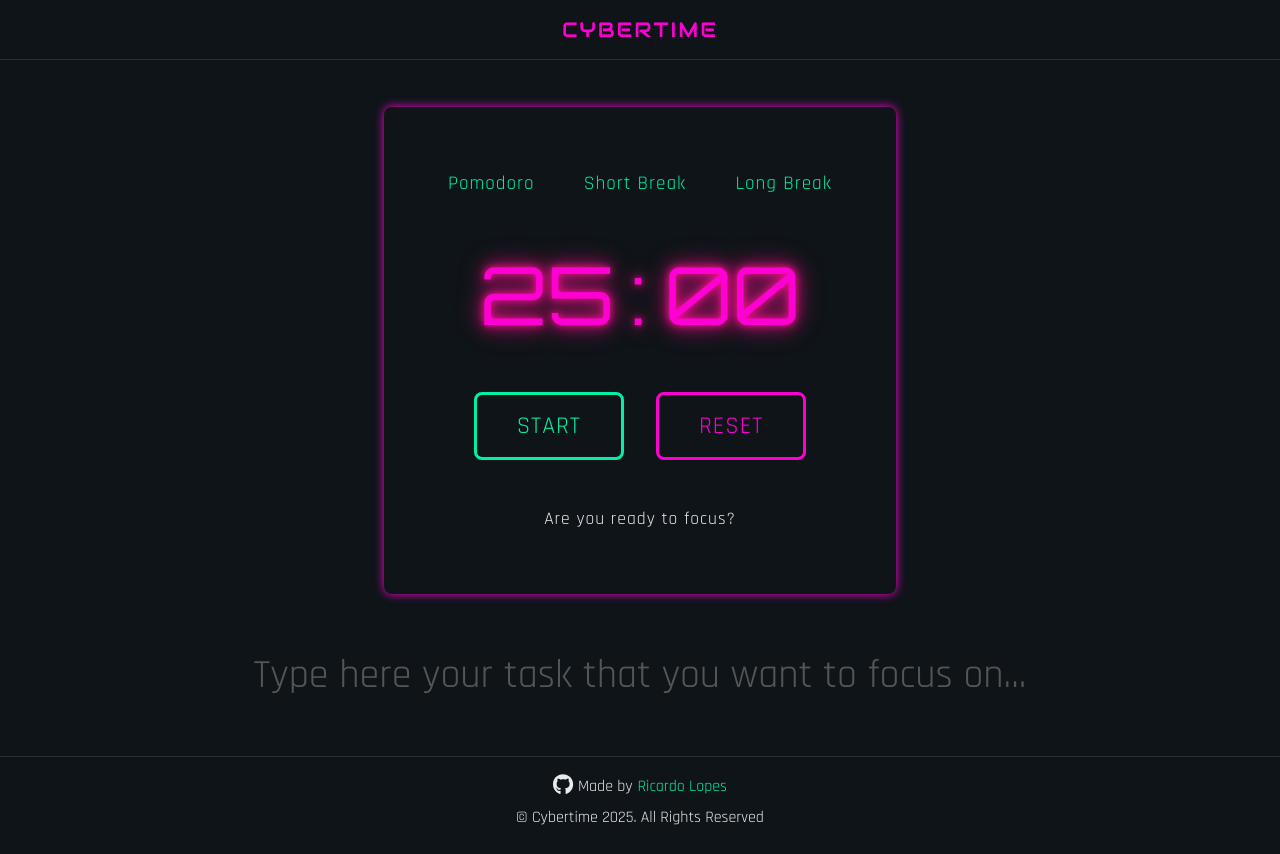
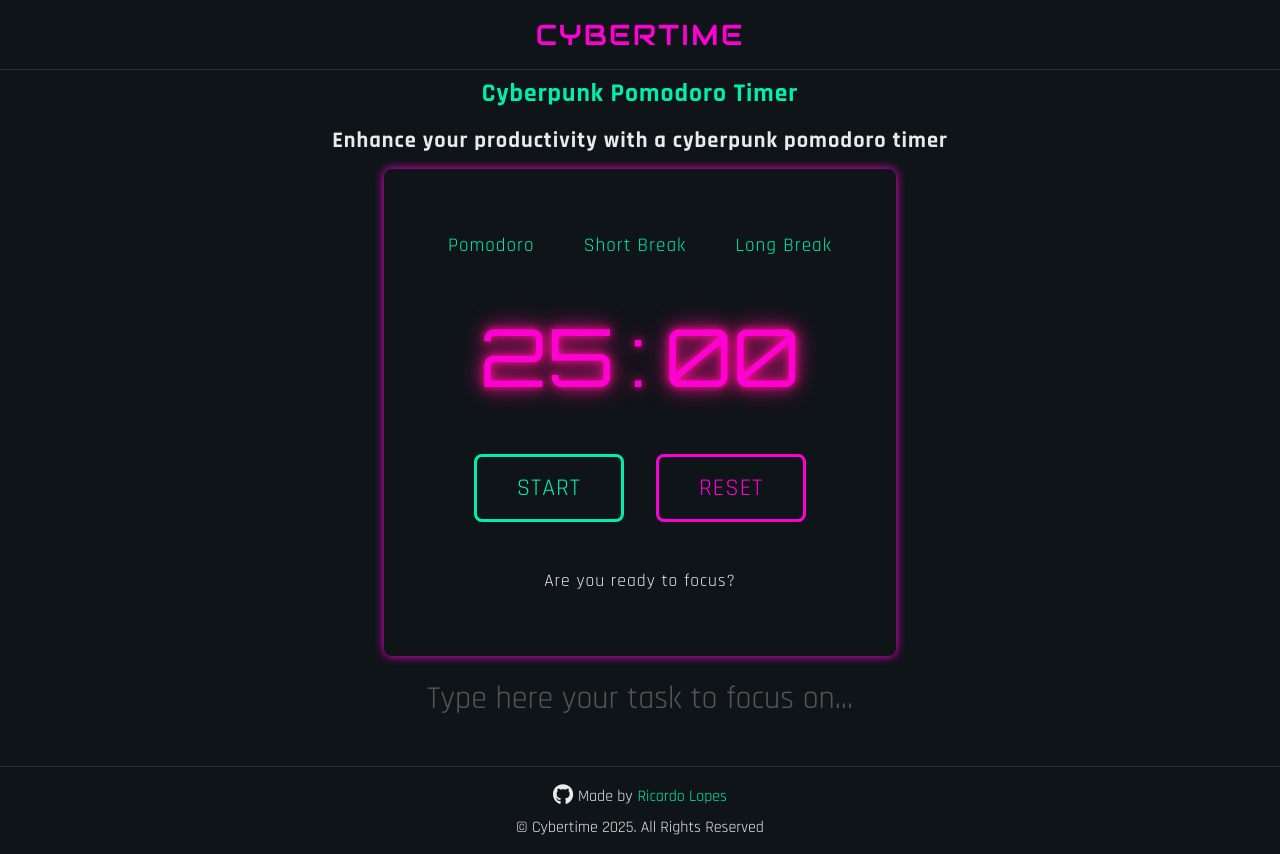
Before and after one commit to RicardoLopesFV/cybertime-app, a React (Vite) app: page / in a window 1280 px wide. Built offline with nearby package versions, Linux system fonts and the light colour scheme.

Commit message:
added component Title, layout fixes

```diff
--- a/src/App.tsx
+++ b/src/App.tsx
@@ -2,12 +2,14 @@ import { Footer } from "./components/Footer"
 import { Header } from "./components/Header"
 import { PomodoroTimer } from "./components/PomodoroTimer"
 import { Task } from "./components/Task"
+import { Title } from "./components/Title"
 
 function App() {
   return (
     <>
       <Header />
       <main>
+        <Title />
         <PomodoroTimer />
         <Task />
       </main>
--- a/src/components/Header/styles.ts
+++ b/src/components/Header/styles.ts
@@ -17,6 +17,6 @@ export const Title = styled.h1`
   font-weight: normal;
   letter-spacing: 2px;
   color: ${({ theme }) => theme.neonPink};
-  font-size: 1.3rem;
+  font-size: 1.8rem;
   font-family: 'audiowide', sans-serif;
 `
--- a/src/components/PomodoroTimer/index.tsx
+++ b/src/components/PomodoroTimer/index.tsx
@@ -85,19 +85,43 @@ export function PomodoroTimer() {
         <Options>
           <li
             onClick={() => handleOptionClick("pomodoro")}
-            style={ { cursor: isRunning ? "not-allowed" : "pointer" } }
+            style={
+              {
+                cursor: isRunning ? "not-allowed" : "pointer",
+                color: isRunning ? "#555" : "#00F0AA",
+              }
+            }
+            className={
+              `${currentMode === "pomodoro" ? "active" : ""} ${isRunning ? "disabled" : ""}`
+            }
           >
             Pomodoro
           </li>
           <li
             onClick={() => handleOptionClick("shortBreak")}
-            style={ { cursor: isRunning ? "not-allowed" : "pointer" } }
+            style={
+              {
+                cursor: isRunning ? "not-allowed" : "pointer",
+                color: isRunning ? "#555" : "#00F0AA"
+              }
+            }
+            className={
+              `${currentMode === "pomodoro" ? "active" : ""} ${isRunning ? "disabled" : ""}`
+            }
           >
             Short Break
           </li>
           <li
             onClick={() => handleOptionClick("longBreak")}
-            style={ { cursor: isRunning ? "not-allowed" : "pointer" } }
+            style={
+              {
+                cursor: isRunning ? "not-allowed" : "pointer",
+                color: isRunning ? "#555" : "#00F0AA"
+              }
+            }
+            className={
+              `${currentMode === "pomodoro" ? "active" : ""} ${isRunning ? "disabled" : ""}`
+            }
           >
             Long Break
           </li>
--- a/src/components/PomodoroTimer/styles.ts
+++ b/src/components/PomodoroTimer/styles.ts
@@ -49,7 +49,7 @@ export const Options = styled.ul`
     cursor: pointer;
     transition: all 0.3s ease;
 
-    &:hover {
+    &:hover:not(.disabled) {
       text-shadow:
                   0 0 5px ${({ theme }) => theme.neonGreen},
                   0 0 10px ${({ theme }) => theme.neonGreen},
--- a/src/components/Task/index.tsx
+++ b/src/components/Task/index.tsx
@@ -9,7 +9,7 @@ export const Task: React.FC = () => {
       <Input
         type="text"
         value={taskName}
-        placeholder="Type here your task that you want to focus on..."
+        placeholder="Type here your task to focus on..."
         onChange={(e) => setTaskName(e.target.value)}
         spellCheck={false}
         autoComplete="off"
--- a/src/components/Task/styles.ts
+++ b/src/components/Task/styles.ts
@@ -10,14 +10,14 @@ const breakpoints = {
 
 export const Container = styled.div`
   width: 100%;
-  margin-top: 3rem;
+  margin-bottom: 2rem;
   text-align: center;
 `;
 
 export const Input = styled.input`
   width: 100%;
   padding: 0.5rem 0;
-  font-size: 2.5rem;
+  font-size: 2rem;
   background: transparent;
   border: none;
   color: ${({ theme }) => theme.neonPink};
--- /dev/null
+++ b/src/components/Title/index.tsx
@@ -0,0 +1,12 @@
+import { SubTitle } from "./styles"
+import * as S from "./styles"
+
+export function Title() {
+  return (
+    <div>
+      <S.Title>Cyberpunk Pomodoro Timer</S.Title>
+      <SubTitle>Enhance your productivity with a cyberpunk pomodoro timer</SubTitle>
+    </div>
+
+  )
+}
--- /dev/null
+++ b/src/components/Title/styles.ts
@@ -0,0 +1,37 @@
+import styled from "styled-components";
+
+const breakpoints = {
+  mobile: "425px",
+  tablet: "768px",
+  desktop: "1024px",
+  desktopL: "1440px",
+}
+
+export const Container = styled.div`
+  max-width: ${breakpoints.desktop};
+  width: 100%;
+  margin: 0 auto;
+`
+
+export const Title = styled.h2`
+  margin-bottom: 1rem;
+  letter-spacing: 1px;
+  text-align: center;
+  color: ${({ theme }) => theme.neonGreen};
+  font-size: 1.6rem;
+
+  @media (max-width: ${breakpoints.mobile}) {
+    font-size: 1.3rem;
+  }
+
+  `
+export const SubTitle = styled.h3`
+  letter-spacing: 1px;
+  color: ${({ theme }) => theme.textPrimary};
+  font-size: 1.4rem;
+
+  @media (max-width: ${breakpoints.mobile}) {
+    font-size: 1rem;
+    padding: 0 2.3rem;
+  }
+`
--- a/src/styles/globalStyle.ts
+++ b/src/styles/globalStyle.ts
@@ -26,7 +26,7 @@ export const GlobalStyle = createGlobalStyle`
     height: calc(100vh - 13%);
     display: flex;
     align-items: center;
-    justify-content: center;
+    justify-content: space-around;
     flex-direction: column;
   }
 
```
